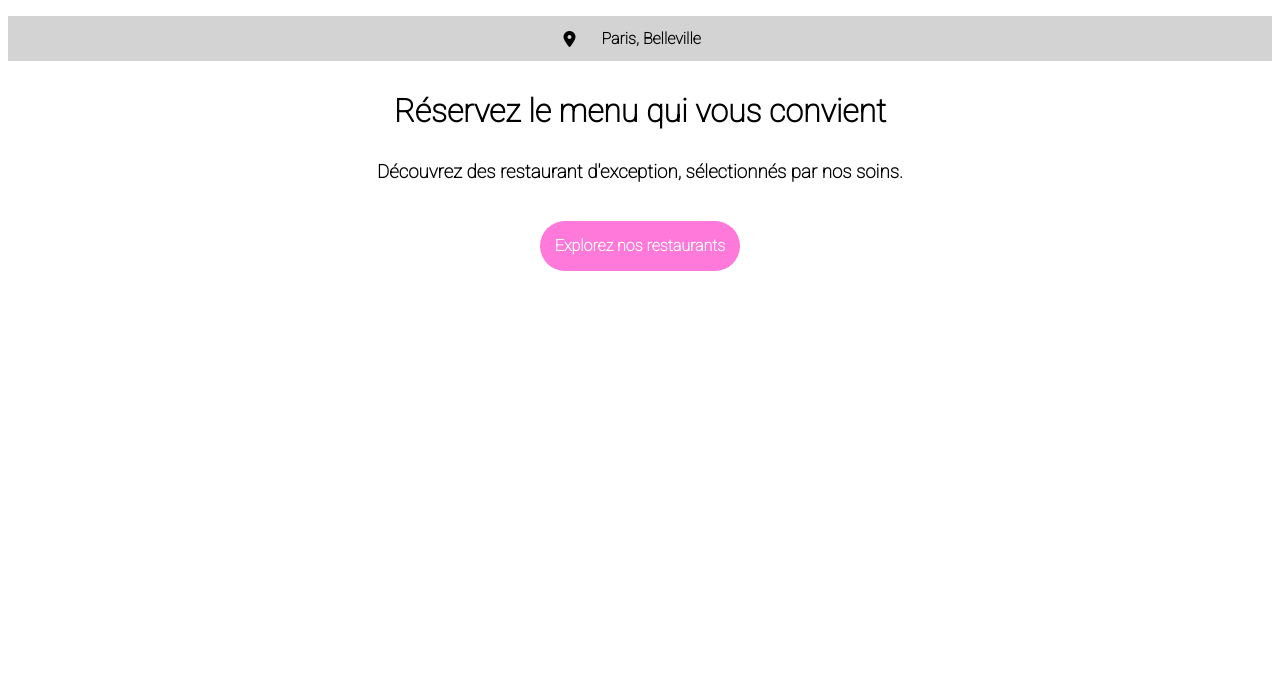
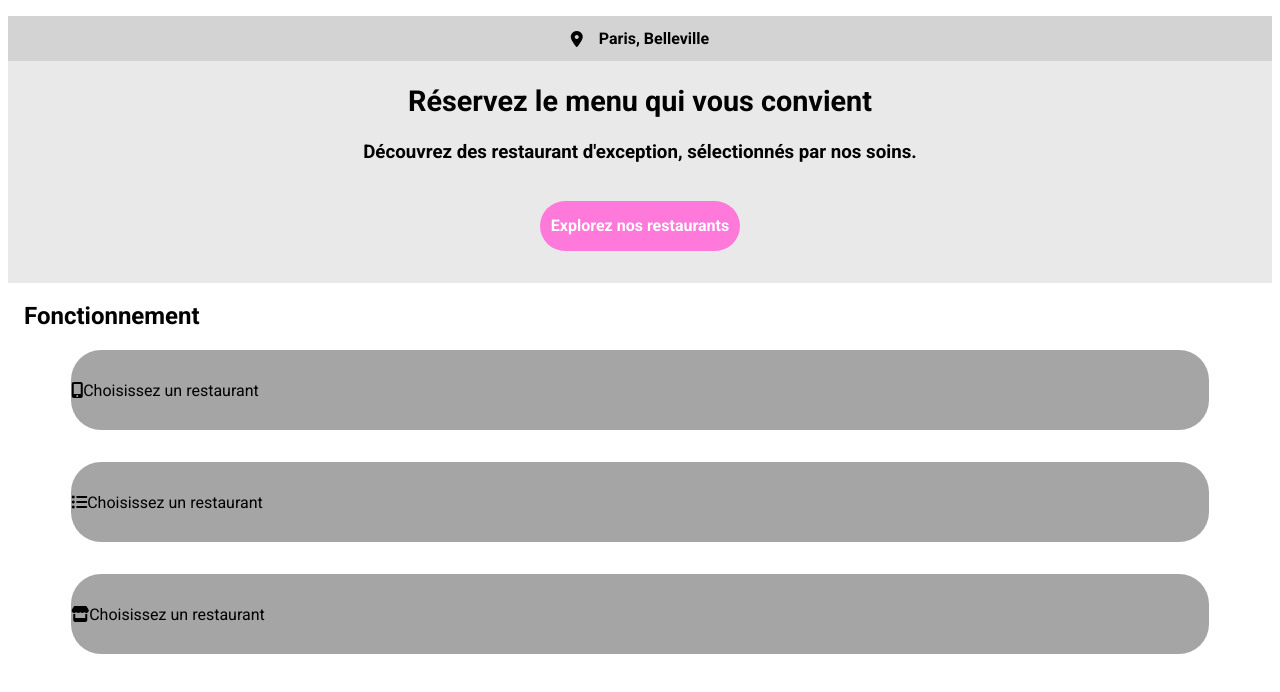
Before and after one commit to Soso-C/Ohmyfood_P3, a website: page index.html in a window 1280 px wide. Shown: the part 52-744 px from the top of the page. Drawn offline with Linux system fonts and the light colour scheme; a web font is replaced by a local one.

Commit message:
Ajout fonctionnement

```diff
--- a/index.html
+++ b/index.html
@@ -24,7 +24,7 @@
 
             <div class="heading__search">
                 <i class="fas fa-map-marker-alt"></i>
-                <input type="search" value="Paris, Belleville" class="heading__search__input">
+                <p>Paris, Belleville</p>
             </div>
 
             <!-- Intro Header -->
@@ -36,8 +36,24 @@
             </div>
         </header>
         <!-- Fonctionnement -->
-        <section class="top_main">
-            <div></div>
+        <section class="fonc">
+            <div class="fonc__title">
+                <h1>Fonctionnement</h1>
+            </div>
+            <div class="fonc__bloc">
+                <a href="#" class="fonc__element">
+                    <span class="fonc_element_icon"><i class="fas howto fa-mobile-alt"></i></span>
+                    <p class="fonc_element_subtitle">Choisissez un restaurant</p>
+                </a>
+                <a href="#" class="fonc__element">
+                    <span class="fonc_element_icon"><i class="fas howto fa-list-ul"></i></span>
+                    <p class="fonc_element_subtitle">Choisissez un restaurant</p>
+                </a>
+                <a href="#" class="fonc__element">
+                    <span class="fonc_element_icon"><i class="fas howto fa-store"></i></span>
+                    <p class="fonc_element_subtitle">Choisissez un restaurant</p>
+                </a>
+            </div>
         </section>
     </div>
 </body>
--- a/sass/base/_typography.scss
+++ b/sass/base/_typography.scss
@@ -1,6 +1,6 @@
 /* Fonts */
 
-@import url('https://fonts.googleapis.com/css2?family=Roboto:wght@100&family=Shrikhand&display=swap');
+@import url('https://fonts.googleapis.com/css2?family=Roboto:ital,wght@0,100;0,300;0,400;0,500;0,700;0,900;1,100;1,300;1,400;1,500;1,700;1,900&family=Shrikhand&display=swap');
 * {
     font-family: "Roboto", sans-serif;
 }
--- a/sass/main.scss
+++ b/sass/main.scss
@@ -1,5 +1,9 @@
 @import "./utils/variables";
 @import "./base/typography";
+a {
+    text-decoration: none;
+}
+
 .heading {
     text-align: center;
     &__top {
@@ -15,26 +19,26 @@
         background-color: lightgray;
         height: 45px;
         i {
-            margin-left: 4em;
+            margin: 0;
         }
-        &__input {
+        p {
             color: black;
-            background-color: lightgray;
             font-weight: bold;
             font-size: 1em;
-            border: none;
-            outline: none;
-            margin-left: 1.5em;
+            margin-left: 1em;
         }
     }
     &__content {
-        padding: 15px auto;
+        background-color: rgba(211, 211, 211, 0.493);
+        padding-bottom: 2em;
         h1 {
-            font-size: 2em;
+            font-size: 1.8em;
             font-weight: bold;
-            padding: 0.3em 1em;
+            padding: 0.8em 1em 0.8em 1em;
+            margin: 0;
         }
         h3 {
+            margin-top: 0;
             margin-bottom: 2em;
         }
         .btn {
@@ -51,3 +55,25 @@
         }
     }
 }
+
+.fonc {
+    &__title {
+        font-size: 1em;
+        padding-left: 1em;
+    }
+    &__bloc {
+        display: flex;
+        flex-direction: column;
+    }
+    &__element {
+        display: flex;
+        align-items: center;
+        color: black;
+        height: 80px;
+        width: 90%;
+        background-color: rgba(128, 128, 128, 0.705);
+        border-radius: 30px;
+        margin: 0 auto;
+        margin-bottom: 2em;
+    }
+}
--- a/sass/utils/_variables.scss
+++ b/sass/utils/_variables.scss
@@ -3,3 +3,5 @@
 $color_pri: #9356DC;
 $color_sec: #FF79DA;
 $color_ter: #99E2D0;
+
+/**/
```
Also changed, not shown: public/css/style.css, sass/utils/_mixins.scss (added), 1 other file.
